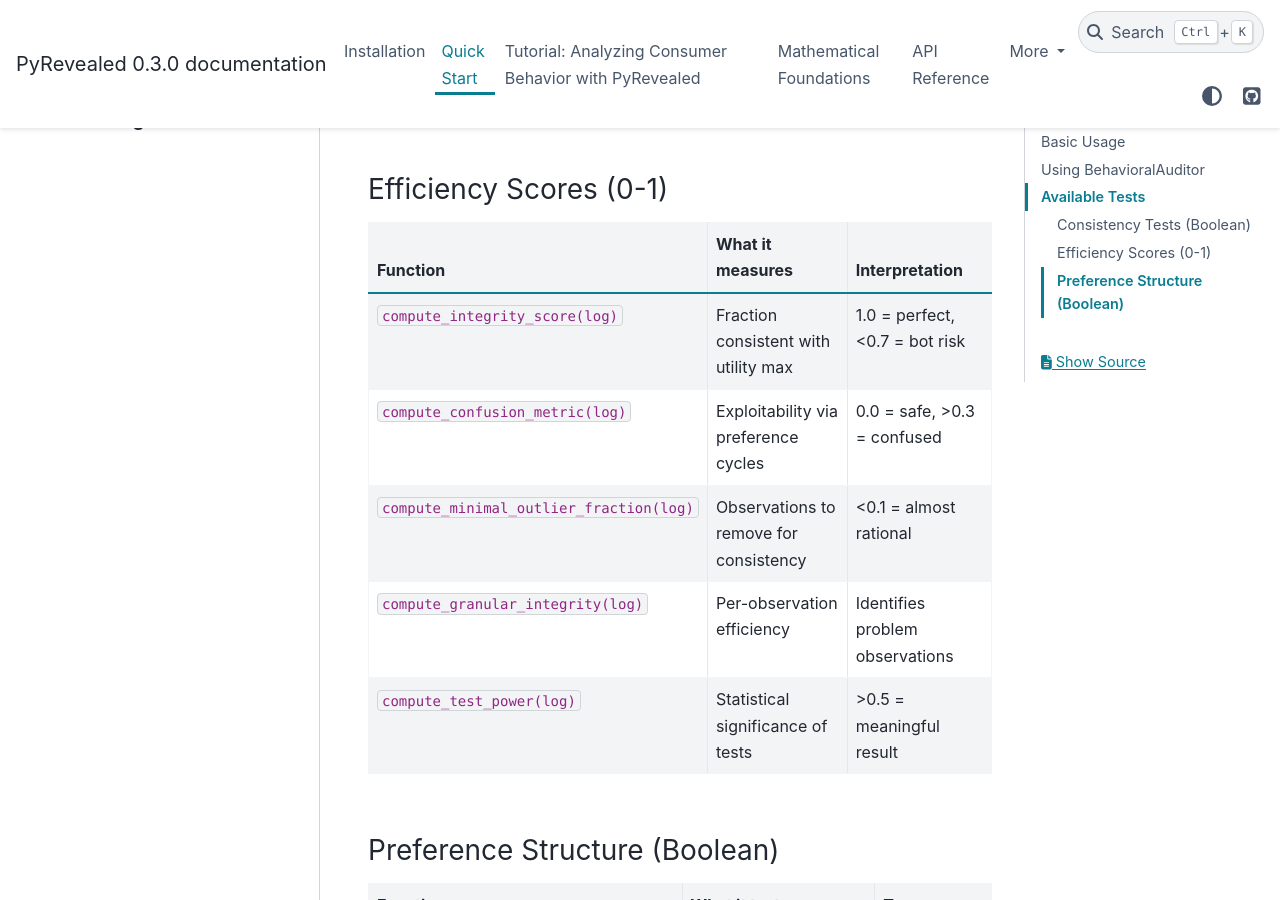
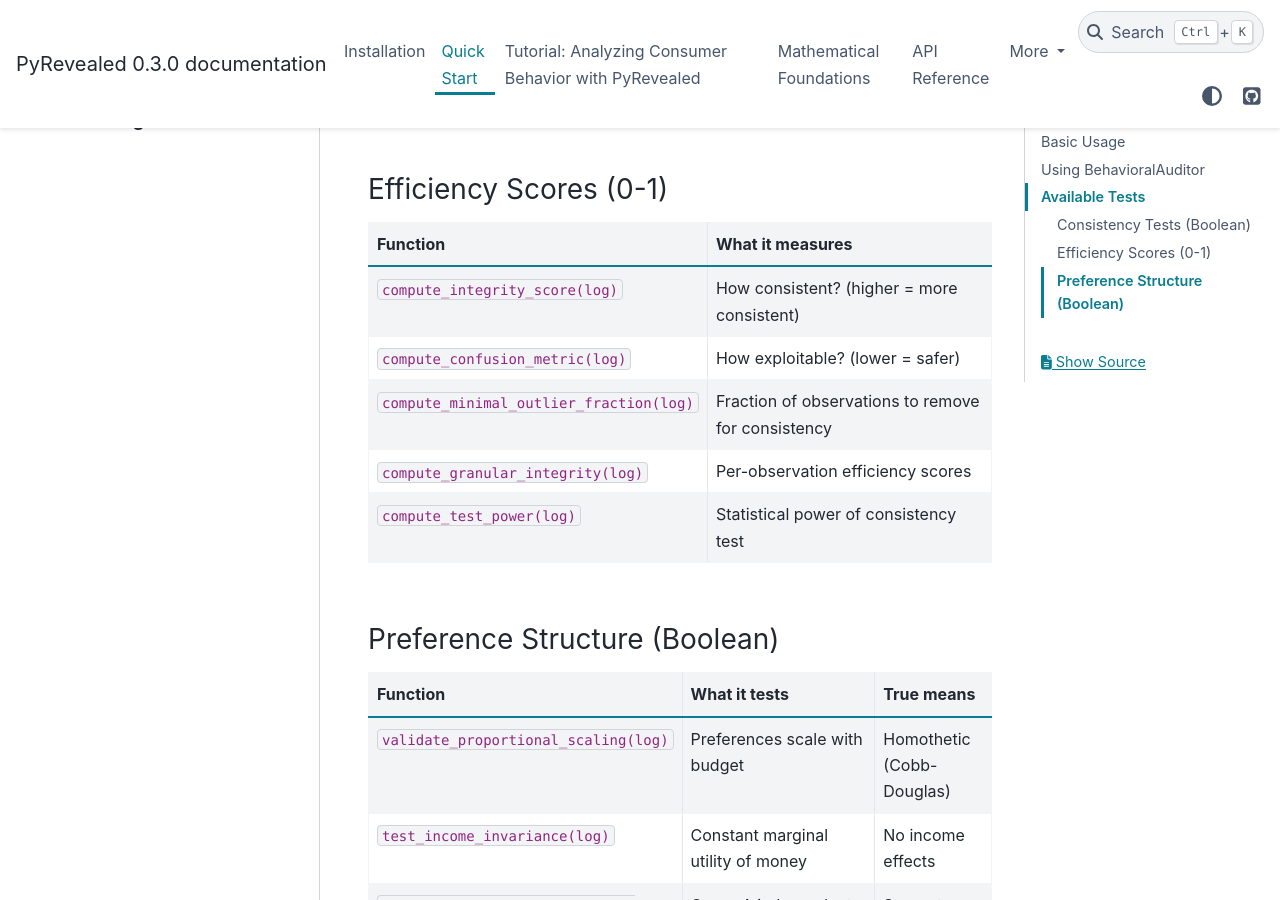
Before and after one commit to rawatpranjal/PyRevealed, a Sphinx documentation site: the page built from docs/quickstart.rst, in a window 1280 px wide and 900 px high, scrolled down 1922 px. Built offline with Sphinx 7.4.7 and the PyData theme 0.15.4, drawn with Linux system fonts in a browser that asks for light colours.

Commit message:
Remove arbitrary interpretation thresholds from docs
Thresholds like "<0.7 = bot risk" were potentially misleading.
Now just describe what each metric measures without cutoffs.

🤖 Generated with [Claude Code](https://claude.com/claude-code)

Co-Authored-By: Claude Opus 4.5 <noreply@anthropic.com>

```diff
--- a/docs/quickstart.rst
+++ b/docs/quickstart.rst
@@ -99,26 +99,20 @@ Efficiency Scores (0-1)
 
 .. list-table::
    :header-rows: 1
-   :widths: 40 30 30
+   :widths: 50 50
 
    * - Function
      - What it measures
-     - Interpretation
    * - ``compute_integrity_score(log)``
-     - Fraction consistent with utility max
-     - 1.0 = perfect, <0.7 = bot risk
+     - How consistent? (higher = more consistent)
    * - ``compute_confusion_metric(log)``
-     - Exploitability via preference cycles
-     - 0.0 = safe, >0.3 = confused
+     - How exploitable? (lower = safer)
    * - ``compute_minimal_outlier_fraction(log)``
-     - Observations to remove for consistency
-     - <0.1 = almost rational
+     - Fraction of observations to remove for consistency
    * - ``compute_granular_integrity(log)``
-     - Per-observation efficiency
-     - Identifies problem observations
+     - Per-observation efficiency scores
    * - ``compute_test_power(log)``
-     - Statistical significance of tests
-     - >0.5 = meaningful result
+     - Statistical power of consistency test
 
 Preference Structure (Boolean)
 ^^^^^^^^^^^^^^^^^^^^^^^^^^^^^^
```
Also changed, not shown: README.md (+6 -6 lines).
